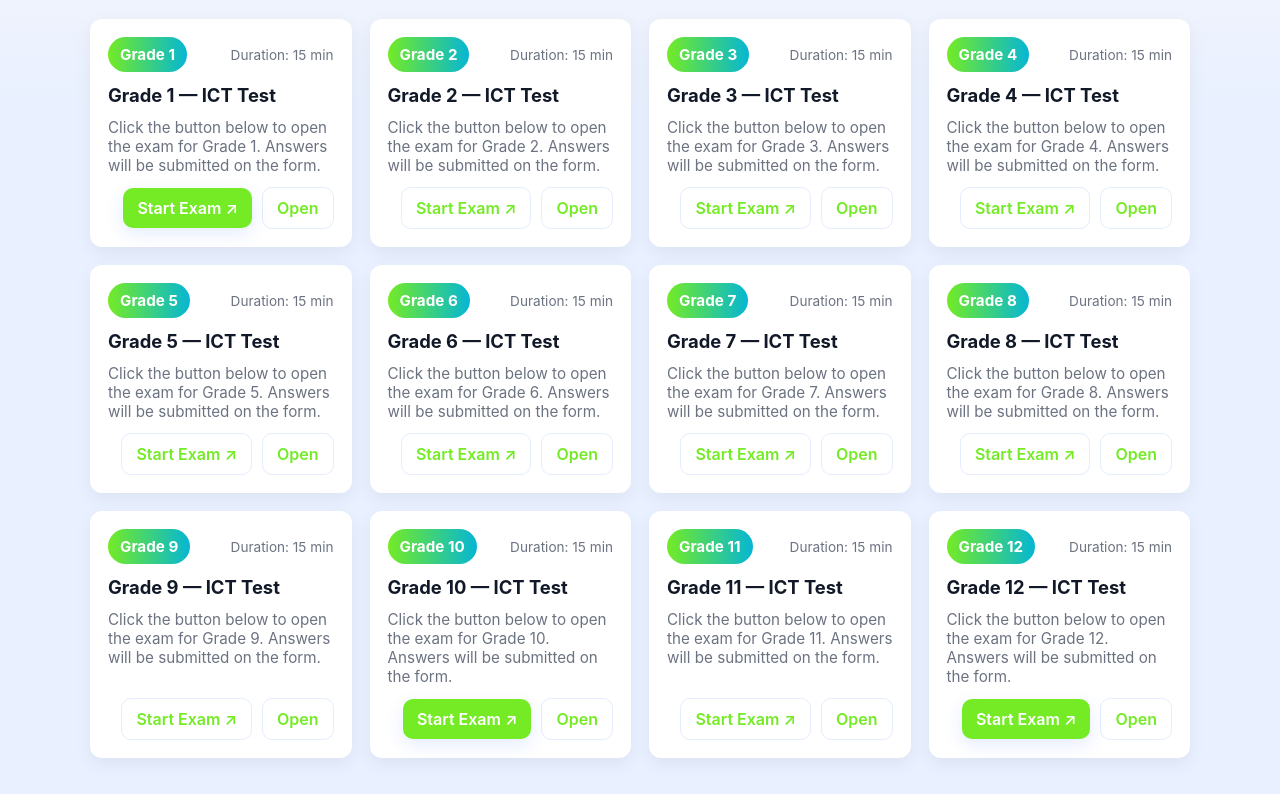
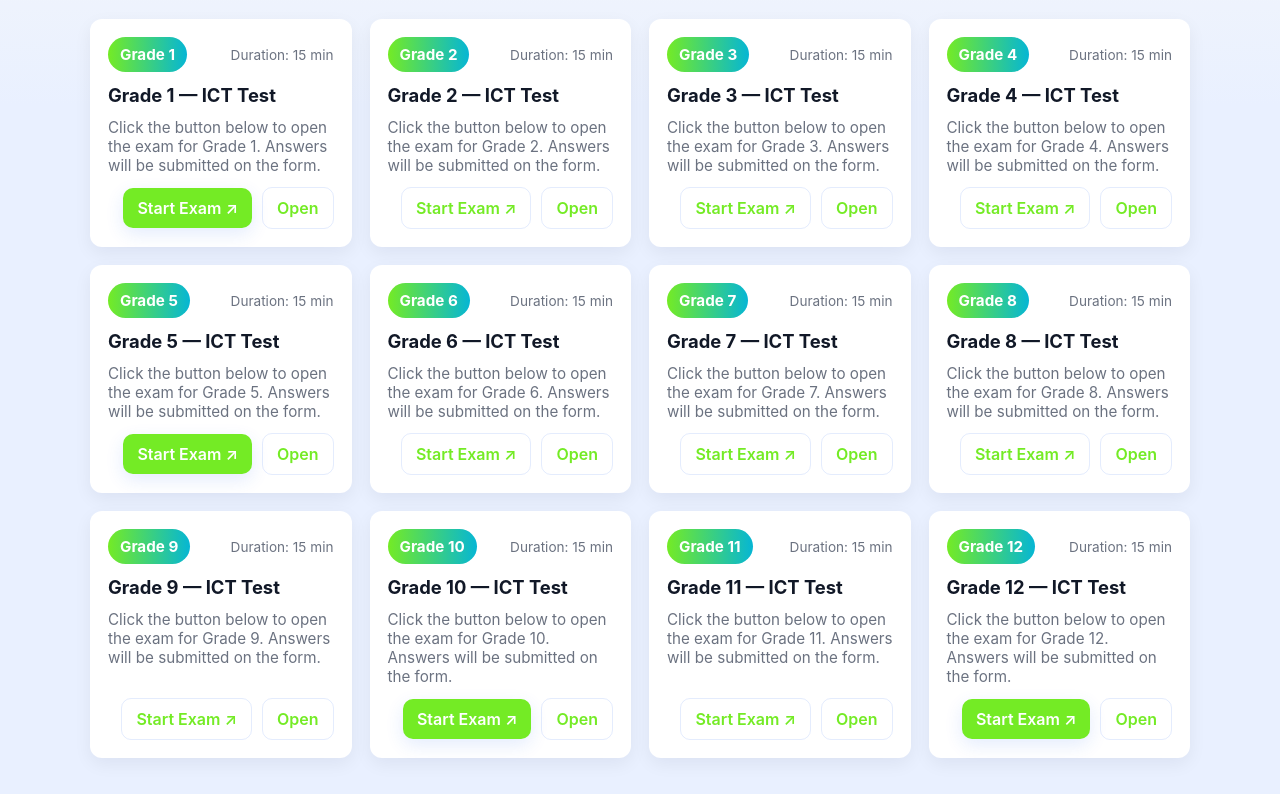
Before and after one commit to kadrawi-kalil/sept-test-2026, a plain HTML site: page index.html in a window 1280 px wide. Shown: the part 94-888 px from the top of the page. Drawn offline with Linux system fonts and the light colour scheme.

Commit message:
Update URL for grade 5

```diff
--- a/index.html
+++ b/index.html
@@ -218,7 +218,7 @@
           grade: 4,
           url: "",
         },
-        { grade: 5, url: "" },
+        { grade: 5, url: "https://forms.gle/TJRydDCyy9R49YhX6" },
         { grade: 6, url: "" },
         { grade: 7, url: "" },
         {
```
